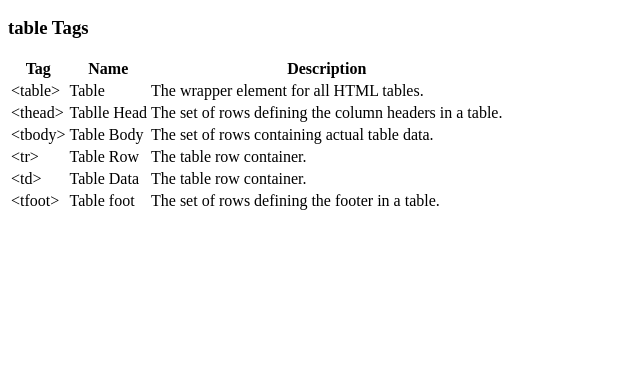
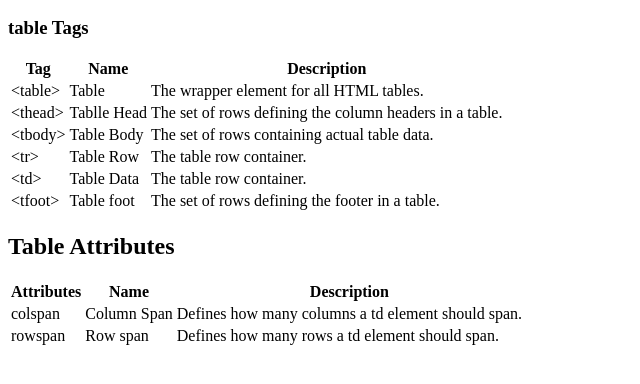
Before and after one commit to kombattle/html-css-cheatsheet, a plain HTML site: page index.html in a window 1280 px wide. Shown: the part 118-502 px from the top of the page, without its empty margins (0-640 px from the left). Drawn offline with Linux system fonts and the light colour scheme.

Commit message:
add other table attributes

```diff
--- a/index.html
+++ b/index.html
@@ -20,7 +20,6 @@
 
     <h3>table Tags</h3>
     <div class="table">
-        <form action="table">
         <table>
             <thead>
                 <tr>
@@ -62,7 +61,28 @@
                 </tr>
             </tbody>
         </table>
-    </form>
+    </div>
+    <div class="attribites">
+        <h2>Table Attributes</h2>
+        <table class="table-att">
+            <thead>
+                <th>Attributes</th>
+                <th>Name</th>
+                <th>Description</th>
+            </thead>
+            <tbody>
+                <tr>
+                    <td>colspan</td>
+                    <td>Column Span</td>
+                    <td>Defines how many columns a td element should span.</td>
+                </tr>
+                <tr>
+                    <td>rowspan</td>
+                    <td>Row span</td>
+                    <td>Defines how many rows a td element should span.</td>
+                </tr>
+            </tbody>
+        </table>
     </div>
     </body>
 </html>
```
